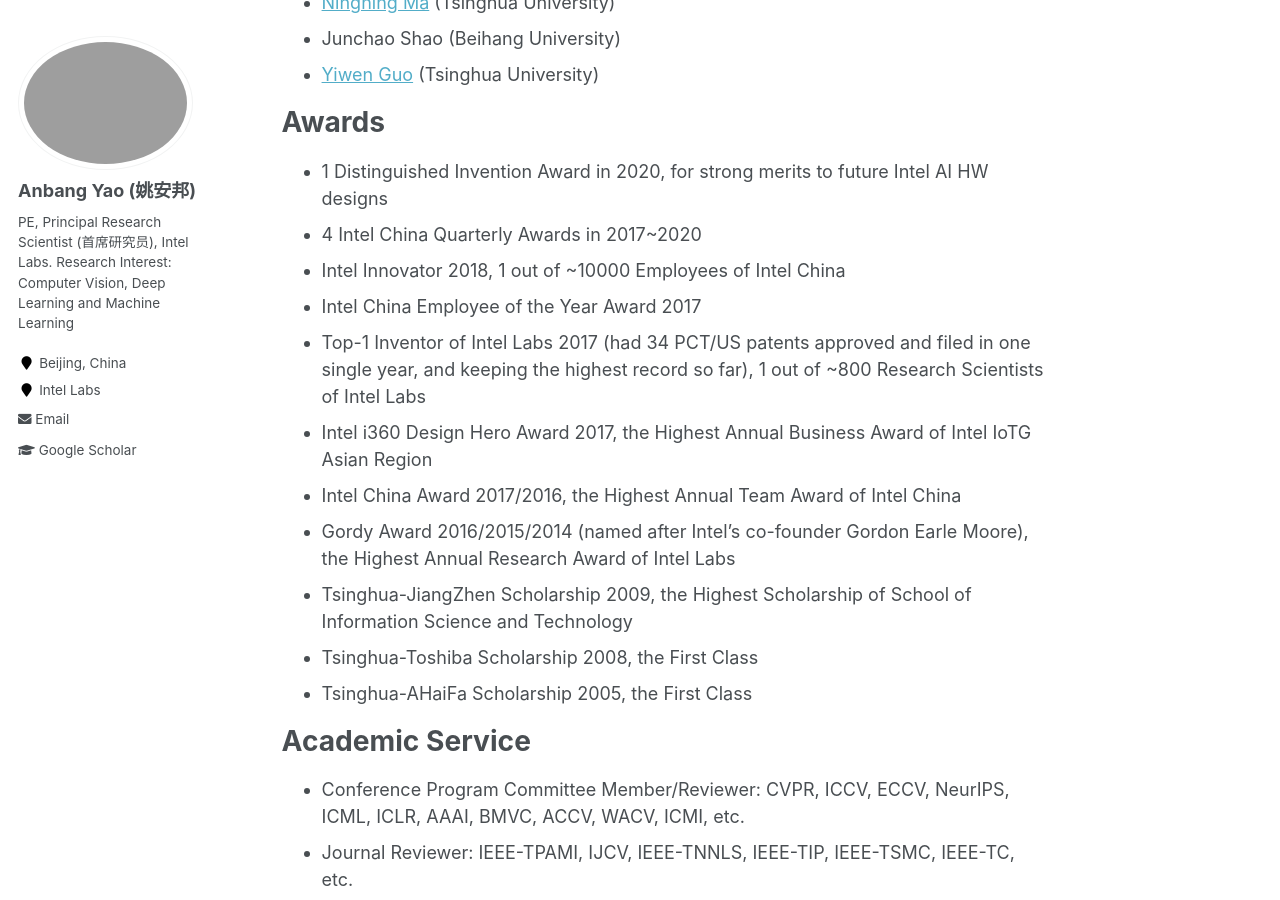
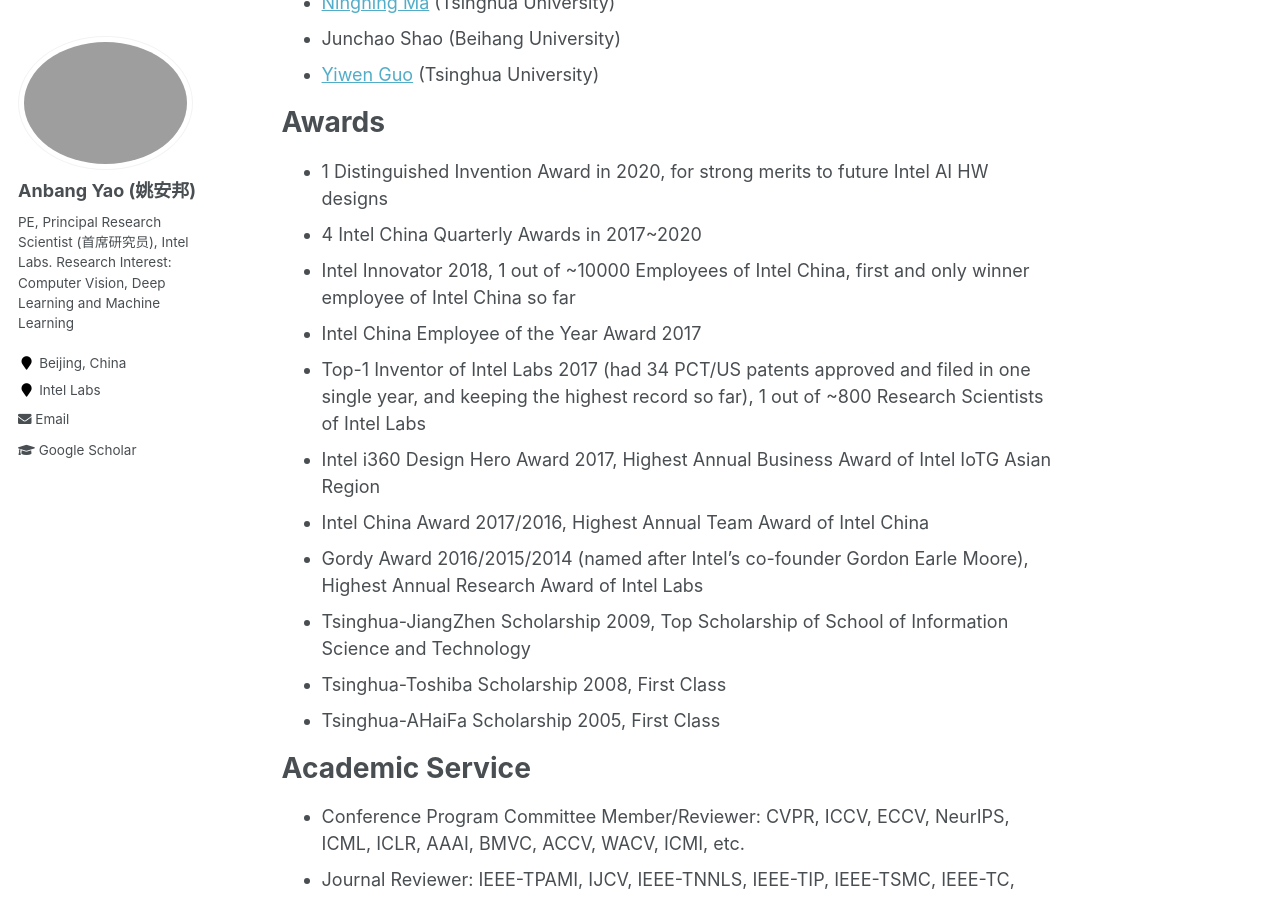
Before and after one commit to YaoAnbang/YaoAnbang.github.io, a Jekyll site: the page built from _pages/about.md, in a window 1280 px wide and 900 px high, scrolled down 5117 px. Built offline with Jekyll 4.4.1, drawn with Linux system fonts in a browser that asks for light colours.

Commit message:
Update about.md

```diff
--- a/_pages/about.md
+++ b/_pages/about.md
@@ -123,15 +123,15 @@
 
 + 1 Distinguished Invention Award in 2020, for strong merits to future Intel AI HW designs
 + 4 Intel China Quarterly Awards in 2017~2020
-+ Intel Innovator 2018, 1 out of ~10000 Employees of Intel China
++ Intel Innovator 2018, 1 out of ~10000 Employees of Intel China, first and only winner employee of Intel China so far
 + Intel China Employee of the Year Award 2017
 + Top-1 Inventor of Intel Labs 2017 (had 34 PCT/US patents approved and filed in one single year, and keeping the highest record so far), 1 out of ~800 Research Scientists of Intel Labs
-+ Intel i360 Design Hero Award 2017, the Highest Annual Business Award of Intel IoTG Asian Region
-+ Intel China Award 2017/2016, the Highest Annual Team Award of Intel China
-+ Gordy Award 2016/2015/2014 (named after Intel's co-founder Gordon Earle Moore), the Highest Annual Research Award of Intel Labs
-+ Tsinghua-JiangZhen Scholarship 2009, the Highest Scholarship of School of Information Science and Technology
-+ Tsinghua-Toshiba Scholarship 2008, the First Class
-+ Tsinghua-AHaiFa Scholarship 2005, the First Class
++ Intel i360 Design Hero Award 2017, Highest Annual Business Award of Intel IoTG Asian Region
++ Intel China Award 2017/2016, Highest Annual Team Award of Intel China
++ Gordy Award 2016/2015/2014 (named after Intel's co-founder Gordon Earle Moore), Highest Annual Research Award of Intel Labs
++ Tsinghua-JiangZhen Scholarship 2009, Top Scholarship of School of Information Science and Technology
++ Tsinghua-Toshiba Scholarship 2008, First Class
++ Tsinghua-AHaiFa Scholarship 2005, First Class
 
 Academic Service
 =====
```
